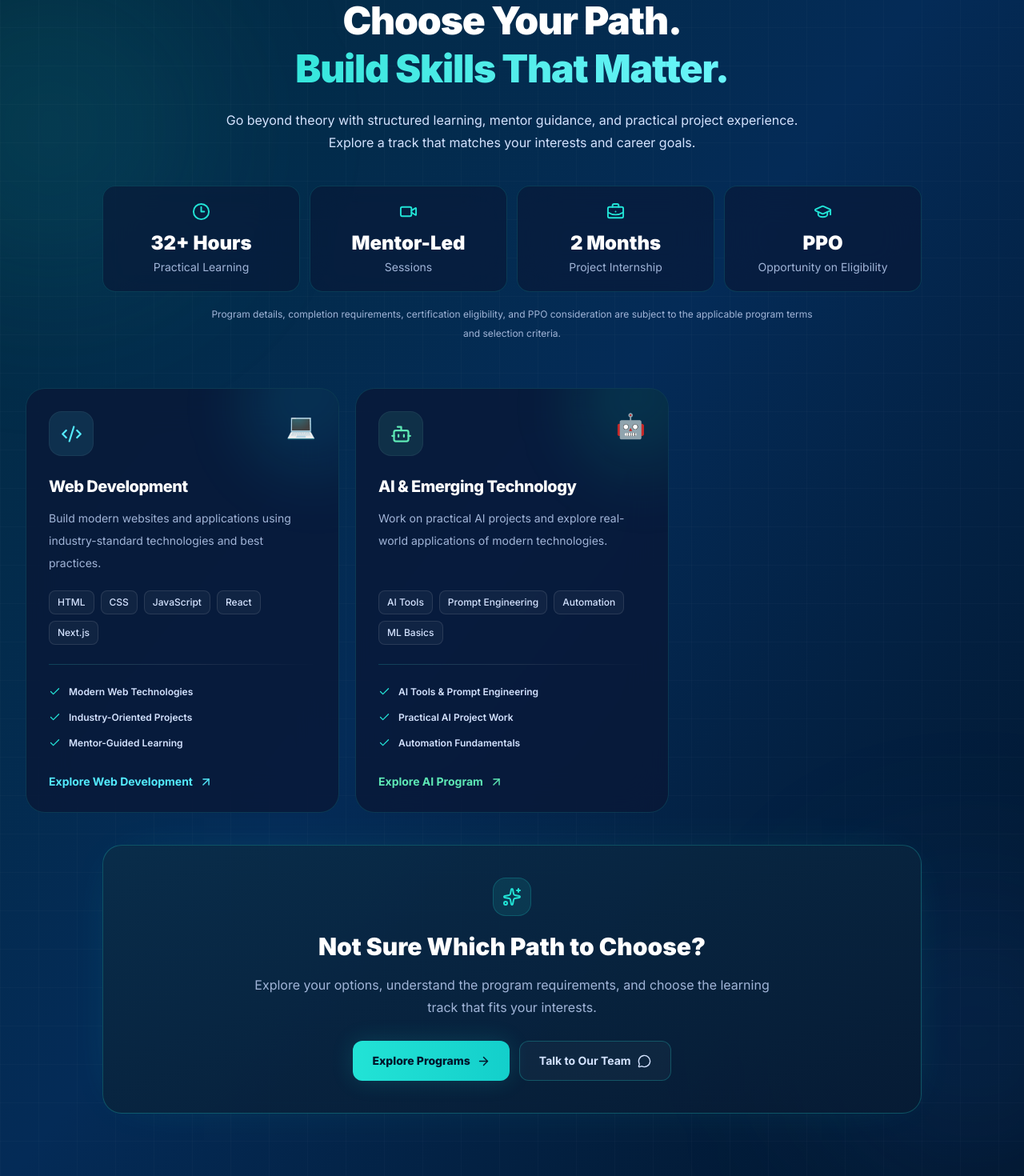
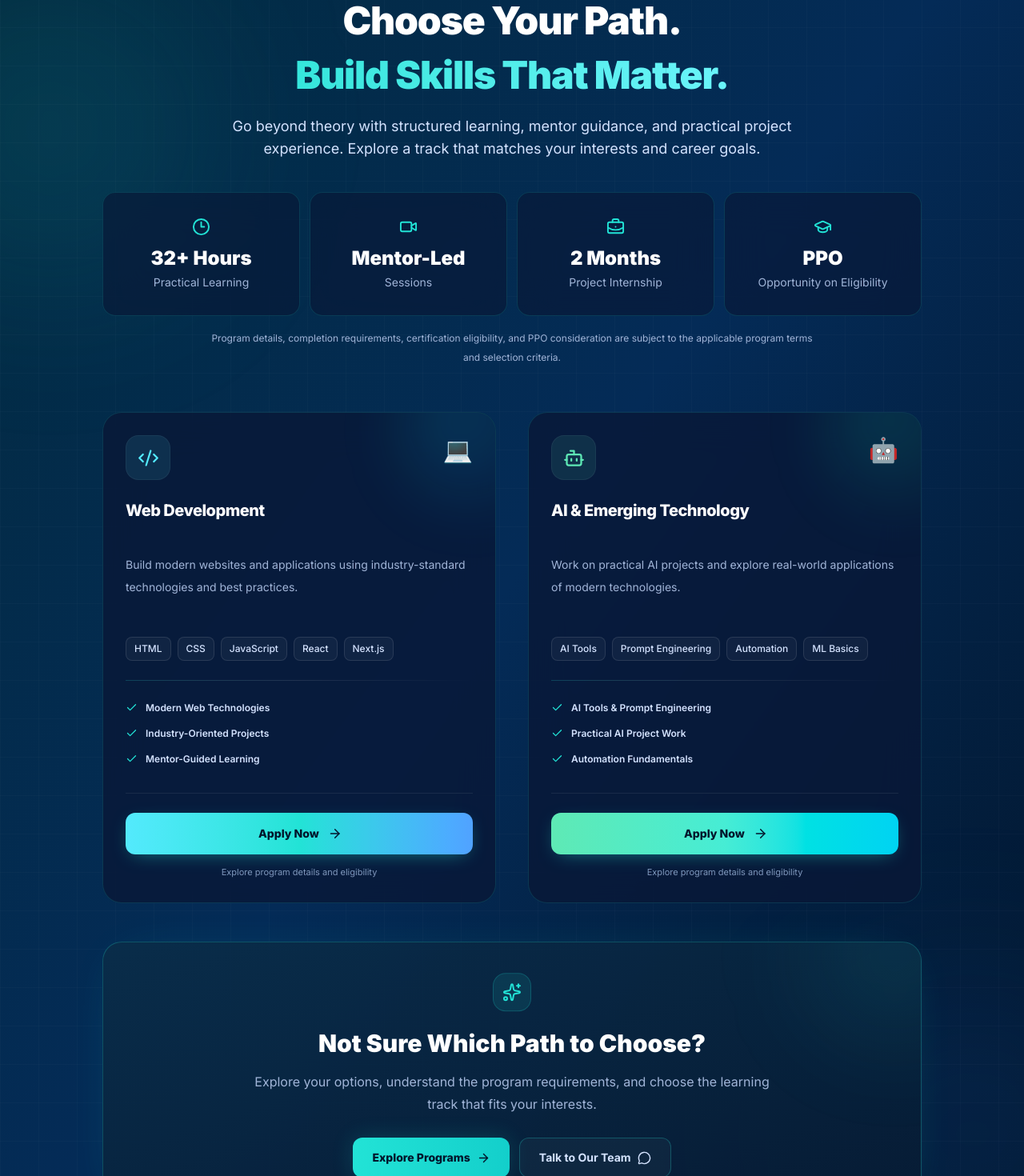
Before and after one commit to Ashutosh-JSL/TRIQON, a Next.js app: page / in a window 1280 px wide. Shown: the part 1320-2790 px from the top of the page at 80% size. Built offline with nearby package versions, Linux system fonts and the light colour scheme.

Commit message:
updated 18-10-2026

```diff
--- a/src/components/Hero/ProjectTracksSection.tsx
+++ b/src/components/Hero/ProjectTracksSection.tsx
@@ -1,4 +1,3 @@
-
 "use client";
 
 import { motion, useReducedMotion } from "framer-motion";
@@ -13,7 +12,7 @@ import {
   Video,
   BriefcaseBusiness,
   GraduationCap,
-  Bot,
+  Send,
 } from "lucide-react";
 
 import { tracks, fadeUp, stagger } from "./hero-data";
@@ -42,41 +41,34 @@ const programDetails = [
   },
 ];
 
-const commonBenefits = [
-  "Practical Learning",
-  "Mentor Guidance",
-  "Project-Based Experience",
-  "Structured Learning Path",
-];
-
-function getTrackDetails(title: string) {
+const getTrackDetails = (title: string) => {
   if (title === "Web Development") {
     return {
       href: "/apply/web-development",
-      buttonText: "Explore Web Development",
+      buttonText: "Apply Now",
       description:
         "Learn modern web technologies and apply your skills through practical development projects.",
-      accent: "text-cyan-300",
+      accent: "from-cyan-300 via-[#22E3D6] to-blue-400",
     };
   }
 
   if (title === "AI & Emerging Technology") {
     return {
       href: "/apply/ai-emerging-technology",
-      buttonText: "Explore AI Program",
+      buttonText: "Apply Now",
       description:
         "Explore AI tools, prompt engineering, automation, and emerging technologies through practical projects.",
-      accent: "text-emerald-300",
+      accent: "from-emerald-300 via-teal-300 to-cyan-400",
     };
   }
 
   return {
     href: "/contact",
-    buttonText: "Enquire About This Track",
+    buttonText: "Enquire Now",
     description: "",
-    accent: "text-cyan-300",
+    accent: "from-cyan-300 via-[#22E3D6] to-blue-400",
   };
-}
+};
 
 export default function ProjectTracksSection() {
   const reduceMotion = useReducedMotion();
@@ -84,11 +76,15 @@ export default function ProjectTracksSection() {
   const reveal = {
     hidden: {
       opacity: 0,
-      y: reduceMotion ? 0 : 22,
+      y: reduceMotion ? 0 : 24,
     },
     visible: {
       opacity: 1,
       y: 0,
+      transition: {
+        duration: reduceMotion ? 0 : 0.55,
+        ease: "easeOut" as const,
+      },
     },
   };
 
@@ -99,6 +95,7 @@ export default function ProjectTracksSection() {
     >
       {/* BACKGROUND EFFECTS */}
       <div className="pointer-events-none absolute -left-32 top-32 -z-10 h-96 w-96 rounded-full bg-[#22E3D6]/10 blur-[110px]" />
+
       <div className="pointer-events-none absolute -right-32 bottom-0 -z-10 h-96 w-96 rounded-full bg-blue-500/10 blur-[110px]" />
 
       <div className="pointer-events-none absolute inset-0 -z-10 bg-[linear-gradient(rgba(255,255,255,0.018)_1px,transparent_1px),linear-gradient(90deg,rgba(255,255,255,0.018)_1px,transparent_1px)] bg-[size:48px_48px]" />
@@ -109,19 +106,18 @@ export default function ProjectTracksSection() {
         whileInView="visible"
         viewport={{ once: true, amount: 0.2 }}
         variants={reveal}
-        transition={{ duration: reduceMotion ? 0 : 0.55 }}
         className="mx-auto max-w-3xl text-center"
       >
         <SectionLabel>Explore Your Interests</SectionLabel>
 
         <h2 className="mt-6 text-3xl font-black leading-tight tracking-tight sm:text-4xl lg:text-5xl">
           Choose Your Path.
-          <span className="block bg-gradient-to-r from-[#22E3D6] to-[#72F7FF] bg-clip-text text-transparent">
+          <span className="mt-2 block bg-gradient-to-r from-[#22E3D6] to-[#72F7FF] bg-clip-text text-transparent">
             Build Skills That Matter.
           </span>
         </h2>
 
-        <p className="mt-5 text-base leading-7 text-[#D4E3FF]">
+        <p className="mt-5 text-base leading-7 text-[#D4E3FF] sm:text-lg">
           Go beyond theory with structured learning, mentor guidance, and
           practical project experience. Explore a track that matches your
           interests and career goals.
@@ -129,24 +125,34 @@ export default function ProjectTracksSection() {
       </motion.div>
 
       {/* PROGRAM VALUE STRIP */}
-      <div className="mx-auto mt-10 grid max-w-5xl grid-cols-2 gap-3 lg:grid-cols-4">
-        {programDetails.map((item, index) => {
+      <motion.div
+        initial="hidden"
+        whileInView="visible"
+        viewport={{ once: true, amount: 0.15 }}
+        variants={{
+          hidden: {},
+          visible: {
+            transition: {
+              staggerChildren: reduceMotion ? 0 : 0.08,
+            },
+          },
+        }}
+        className="mx-auto mt-10 grid max-w-5xl grid-cols-2 gap-3 lg:grid-cols-4"
+      >
+        {programDetails.map((item) => {
           const Icon = item.icon;
 
           return (
             <motion.div
               key={item.label}
-              initial="hidden"
-              whileInView="visible"
-              viewport={{ once: true, amount: 0.15 }}
               variants={reveal}
-              transition={{
-                duration: reduceMotion ? 0 : 0.4,
-                delay: reduceMotion ? 0 : index * 0.06,
-              }}
-              className="rounded-2xl border border-[#22E3D6]/15 bg-[rgba(9,24,55,0.65)] p-4 text-center backdrop-blur-xl transition hover:border-[#22E3D6]/35 hover:bg-[#22E3D6]/[0.04] sm:p-5"
+              whileHover={reduceMotion ? undefined : { y: -4 }}
+              className="group flex min-h-[142px] flex-col items-center justify-center rounded-2xl border border-[#22E3D6]/15 bg-[rgba(9,24,55,0.65)] p-4 text-center backdrop-blur-xl transition-colors duration-300 hover:border-[#22E3D6]/40 hover:bg-[#22E3D6]/[0.05] sm:min-h-[155px] sm:p-5"
             >
-              <Icon className="mx-auto text-[#22E3D6]" size={23} />
+              <Icon
+                className="text-[#22E3D6] transition-transform duration-300 group-hover:scale-110"
+                size={23}
+              />
 
               <p className="mt-3 text-xl font-black sm:text-2xl">
                 {item.value}
@@ -158,7 +164,7 @@ export default function ProjectTracksSection() {
             </motion.div>
           );
         })}
-      </div>
+      </motion.div>
 
       <p className="mx-auto mt-4 max-w-3xl text-center text-xs leading-6 text-[#A1B5D8]">
         Program details, completion requirements, certification eligibility,
@@ -168,11 +174,18 @@ export default function ProjectTracksSection() {
 
       {/* TRACK CARDS */}
       <motion.div
-        variants={stagger}
+        variants={{
+          hidden: {},
+          visible: {
+            transition: {
+              staggerChildren: reduceMotion ? 0 : 0.13,
+            },
+          },
+        }}
         initial="hidden"
         whileInView="visible"
         viewport={{ once: true, amount: 0.08 }}
-        className="mx-auto mt-14 grid max-w-7xl gap-5 sm:grid-cols-2 lg:grid-cols-3"
+        className="mx-auto mt-14 grid max-w-5xl items-stretch gap-8 sm:grid-cols-2 lg:gap-10"
       >
         {tracks.map((track) => {
           const Icon = track.icon;
@@ -191,28 +204,39 @@ export default function ProjectTracksSection() {
                     "Practical AI Project Work",
                     "Automation Fundamentals",
                   ]
-                : commonBenefits.slice(0, 3);
+                : [
+                    "Practical Learning",
+                    "Mentor Guidance",
+                    "Structured Learning Path",
+                  ];
 
           return (
             <motion.article
               key={track.title}
               variants={reveal}
-              transition={{ duration: reduceMotion ? 0 : 0.45 }}
-              whileHover={reduceMotion ? undefined : { y: -6 }}
-              className="group relative isolate flex h-full flex-col overflow-hidden rounded-3xl border border-[#22E3D6]/15 bg-[rgba(9,24,55,0.78)] p-6 backdrop-blur-xl transition duration-300 hover:border-[#22E3D6]/45 hover:shadow-[0_20px_60px_-25px_rgba(34,227,214,0.25)] sm:p-7"
+              whileHover={
+                reduceMotion
+                  ? undefined
+                  : {
+                      y: -7,
+                      transition: { duration: 0.25 },
+                    }
+              }
+              className="group relative isolate flex h-full min-w-0 flex-col overflow-hidden rounded-3xl border border-[#22E3D6]/15 bg-[rgba(9,24,55,0.78)] p-6 backdrop-blur-xl transition-[border-color,box-shadow] duration-300 hover:border-[#22E3D6]/45 hover:shadow-[0_20px_60px_-25px_rgba(34,227,214,0.3)] sm:p-7"
             >
               {/* CARD GLOW */}
               <div
-                className={`pointer-events-none absolute -right-16 -top-16 -z-10 h-44 w-44 rounded-full bg-gradient-to-br ${track.glow} blur-2xl transition duration-500 group-hover:scale-125`}
+                className={`pointer-events-none absolute -right-16 -top-16 -z-10 h-44 w-44 rounded-full bg-gradient-to-br ${track.glow} blur-2xl transition-transform duration-500 group-hover:scale-125`}
               />
 
               {/* ICON AND EMOJI */}
               <div className="flex items-start justify-between gap-4">
-                <div
-                  className={`flex h-14 w-14 items-center justify-center rounded-2xl border border-white/5 ${track.iconColor}`}
+                <motion.div
+                  whileHover={reduceMotion ? undefined : { rotate: 5, scale: 1.06 }}
+                  className={`flex h-14 w-14 shrink-0 items-center justify-center rounded-2xl border border-white/5 ${track.iconColor}`}
                 >
                   <Icon size={27} />
-                </div>
+                </motion.div>
 
                 <span className="text-3xl" aria-hidden="true">
                   {track.emoji}
@@ -220,7 +244,7 @@ export default function ProjectTracksSection() {
               </div>
 
               {/* TITLE AND DESCRIPTION */}
-              <h3 className="mt-6 text-xl font-extrabold tracking-tight">
+              <h3 className="mt-6 min-h-[56px] text-xl font-extrabold leading-7 tracking-tight">
                 {track.title}
               </h3>
 
@@ -229,24 +253,27 @@ export default function ProjectTracksSection() {
               </p>
 
               {/* SKILLS */}
-              <div className="mt-5 flex flex-wrap gap-2">
+              <div className="mt-5 flex flex-wrap content-start gap-2">
                 {track.skills.map((skill) => (
                   <span
                     key={skill}
-                    className="rounded-lg border border-white/10 bg-white/[0.04] px-2.5 py-1.5 text-xs font-medium text-[#D4E3FF]"
+                    className="rounded-lg border border-white/10 bg-white/[0.04] px-2.5 py-1.5 text-xs font-medium text-[#D4E3FF] transition-colors duration-200 hover:border-[#22E3D6]/30 hover:bg-[#22E3D6]/[0.06]"
                   >
                     {skill}
                   </span>
                 ))}
               </div>
 
-              {/* TRACK BENEFITS */}
+              {/* DIVIDER */}
               <div className="my-6 h-px bg-gradient-to-r from-[#22E3D6]/20 via-white/10 to-transparent" />
 
+              {/* TRACK BENEFITS */}
               <div className="flex-1 space-y-3">
-                {benefitsForTrack.map((item) => (
-                  <div
+                {benefitsForTrack.map((item, index) => (
+                  <motion.div
                     key={item}
+                    initial={false}
+                    whileHover={reduceMotion ? undefined : { x: 3 }}
                     className="flex items-start gap-2.5 text-xs font-semibold leading-5 text-[#D4E3FF]"
                   >
                     <Check
@@ -254,25 +281,48 @@ export default function ProjectTracksSection() {
                       className="mt-0.5 shrink-0 text-[#22E3D6]"
                     />
                     <span>{item}</span>
-                  </div>
+                  </motion.div>
                 ))}
               </div>
 
-              {/* TRACK-SPECIFIC CTA */}
+              {/* DYNAMIC APPLY BUTTON */}
+              <div className="mt-8 border-t border-white/[0.07] pt-6">
                 <Link
                   href={details.href}
                   aria-label={`${details.buttonText} - ${track.title}`}
-                className={`mt-7 inline-flex w-fit items-center gap-2 text-sm font-bold ${details.accent} transition-all duration-300 group-hover:gap-3`}
+                  className={`group/apply relative flex min-h-[52px] w-full items-center justify-center gap-2 overflow-hidden rounded-xl bg-gradient-to-r ${details.accent} px-5 py-3.5 text-sm font-extrabold text-[#02152B] shadow-[0_6px_24px_-10px_rgba(34,227,214,0.6)] transition-all duration-300 hover:-translate-y-0.5 hover:shadow-[0_12px_32px_-8px_rgba(34,227,214,0.55)] focus-visible:outline-none focus-visible:ring-2 focus-visible:ring-[#72F7FF] focus-visible:ring-offset-2 focus-visible:ring-offset-[#02152B] active:translate-y-0`}
                 >
+                  <span className="pointer-events-none absolute inset-0 -translate-x-full bg-gradient-to-r from-transparent via-white/35 to-transparent transition-transform duration-700 group-hover/apply:translate-x-full" />
+
+                  <span className="relative">
                     {details.buttonText}
-                <ArrowUpRight size={17} />
+                  </span>
+
+                  <motion.span
+                    className="relative flex items-center"
+                    animate={
+                      reduceMotion
+                        ? undefined
+                        : { x: [0, 3, 0] }
+                    }
+                    transition={{
+                      duration: 1.5,
+                      repeat: reduceMotion ? 0 : Infinity,
+                      ease: "easeInOut",
+                    }}
+                  >
+                    <ArrowRight size={18} />
+                  </motion.span>
                 </Link>
+
+                <p className="mt-3 text-center text-[11px] leading-5 text-[#8198BD]">
+                  Explore program details and eligibility
+                </p>
+              </div>
             </motion.article>
           );
         })}
       </motion.div>
-
-
 
       {/* FINAL CTA */}
       <motion.div
@@ -280,12 +330,24 @@ export default function ProjectTracksSection() {
         whileInView="visible"
         viewport={{ once: true, amount: 0.2 }}
         variants={reveal}
-        transition={{ duration: reduceMotion ? 0 : 0.55 }}
-        className="mx-auto mt-10 max-w-5xl rounded-3xl border border-[#22E3D6]/25 bg-gradient-to-br from-[#0A2D49]/90 to-[#071B34]/90 p-7 text-center shadow-[0_0_60px_-35px_rgba(34,227,214,0.3)] sm:p-10"
+        className="relative mx-auto mt-12 max-w-5xl overflow-hidden rounded-3xl border border-[#22E3D6]/25 bg-gradient-to-br from-[#0A2D49]/90 to-[#071B34]/90 p-7 text-center shadow-[0_0_60px_-35px_rgba(34,227,214,0.3)] sm:p-10"
       >
-        <div className="mx-auto flex h-12 w-12 items-center justify-center rounded-2xl border border-[#22E3D6]/20 bg-[#22E3D6]/10 text-[#22E3D6]">
+        <div className="pointer-events-none absolute -right-16 -top-20 h-48 w-48 rounded-full bg-[#22E3D6]/10 blur-[70px]" />
+
+        <div className="relative">
+          <motion.div
+            animate={
+              reduceMotion ? undefined : { y: [0, -4, 0] }
+            }
+            transition={{
+              duration: 2.5,
+              repeat: reduceMotion ? 0 : Infinity,
+              ease: "easeInOut",
+            }}
+            className="mx-auto flex h-12 w-12 items-center justify-center rounded-2xl border border-[#22E3D6]/20 bg-[#22E3D6]/10 text-[#22E3D6]"
+          >
             <Sparkles size={24} />
-        </div>
+          </motion.div>
 
           <h3 className="mt-5 text-2xl font-black sm:text-3xl">
             Not Sure Which Path to Choose?
@@ -303,12 +365,13 @@ export default function ProjectTracksSection() {
 
             <Link
               href="/contact"
-            className="inline-flex items-center justify-center gap-2 rounded-xl border border-[#22E3D6]/25 bg-white/[0.03] px-6 py-3.5 text-sm font-bold text-[#D4E3FF] transition hover:border-[#22E3D6]/50 hover:bg-white/[0.06]"
+              className="inline-flex min-h-[48px] items-center justify-center gap-2 rounded-xl border border-[#22E3D6]/25 bg-white/[0.03] px-6 py-3.5 text-sm font-bold text-[#D4E3FF] transition-all duration-300 hover:-translate-y-0.5 hover:border-[#22E3D6]/50 hover:bg-white/[0.06] focus-visible:outline-none focus-visible:ring-2 focus-visible:ring-[#22E3D6]"
             >
               Talk to Our Team
               <MessageCircle size={17} />
             </Link>
           </div>
+        </div>
       </motion.div>
     </section>
   );
```
Also changed, not shown: src/components/Hero/ComparisonSection.tsx (+78 -110 lines). Lines whose indentation alone changed are shown as unchanged.
